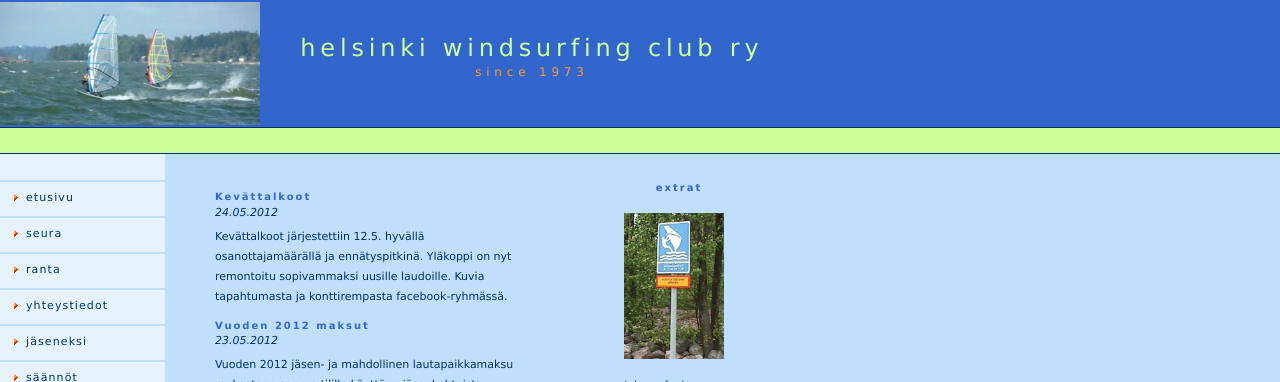
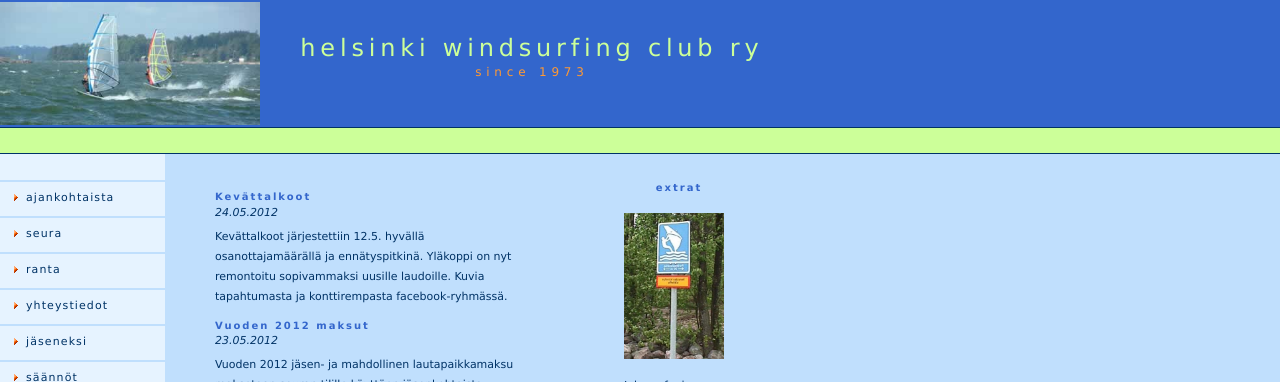
Before and after one commit to hvrauhal/helsinkiwindsurfingclub.fi, a Jekyll site: the page built from index.html, in a window 1280 px wide. Shown: the top 382 px of the page. Built offline with Jekyll 4.4.1, drawn with Linux system fonts in a browser that asks for light colours; Markdown is read by kramdown in place of the engine named in the settings.

Commit message:
Etusivu => ajankohtaista

```diff
--- a/_layouts/default.html
+++ b/_layouts/default.html
@@ -37,7 +37,7 @@
 		 &nbsp;<br /></td>
         </tr>
         <tr>
-          <td width="165"><a href="index.html" class="navText">etusivu</a></td>
+          <td width="165"><a href="index.html" class="navText">ajankohtaista</a></td>
         </tr>
         <tr>
           <td width="165"><a href="seura.html" class="navText">seura</a></td>
```
